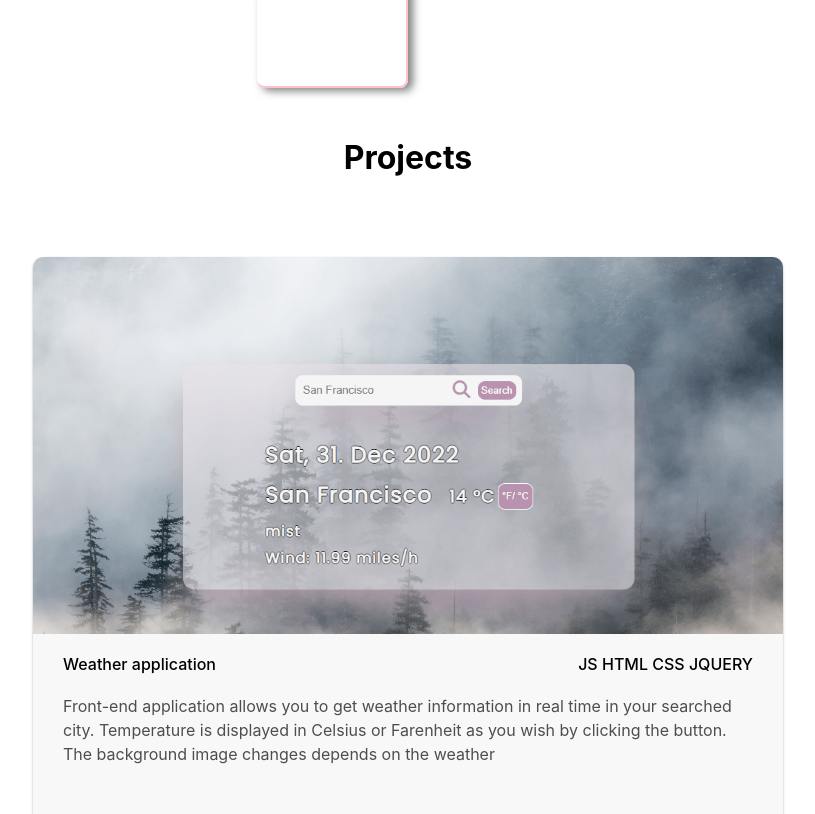
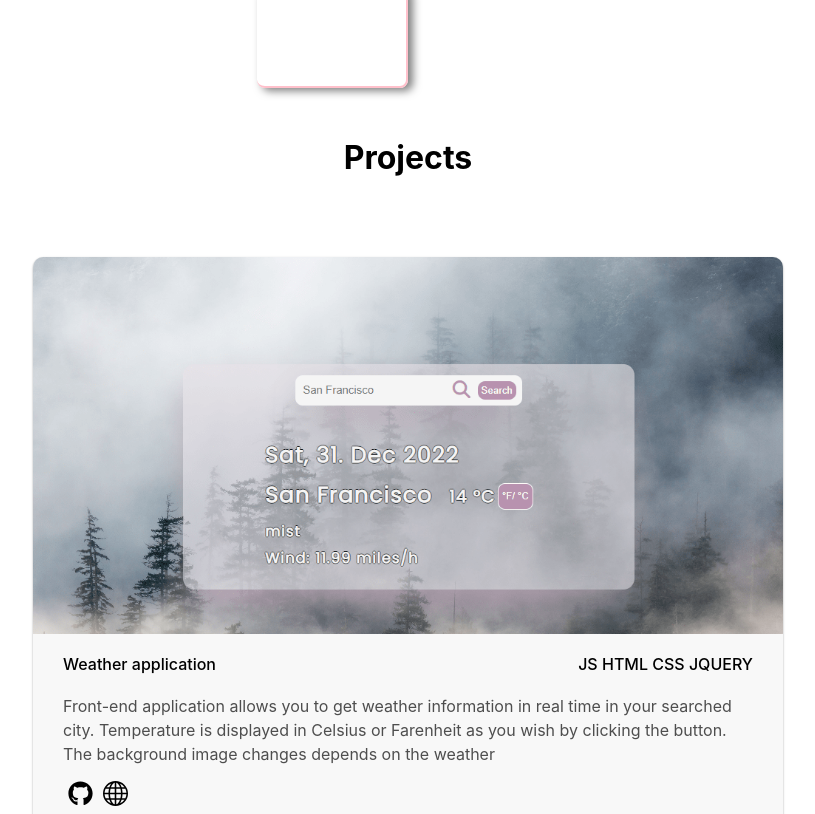
Before and after one commit to Brigitta-Nagy/portfolio, a React (Create React App) app in the folder portfolio-react/: page / in a window 1280 px wide. Shown: the part 1986-2800 px from the top of the page, without its empty margins (232-1047 px from the left). Built offline with nearby package versions, Linux system fonts and the light colour scheme; a web font is replaced by a local one.

Commit message:
links to github page

```diff
--- a/portfolio-react/src/components/Projects/Projects.jsx
+++ b/portfolio-react/src/components/Projects/Projects.jsx
@@ -1,5 +1,6 @@
 import React from 'react'
-
+import {FaGithub} from 'react-icons/fa'
+import {BsGlobe} from 'react-icons/bs'
 import AOS from 'aos'
 import 'aos/dist/aos.css'
 import styles from './Projects.module.css';
@@ -22,7 +23,15 @@ function Projects() {
             <div className={styles.project_description}>
               Front-end application allows you to get weather information in real time in your searched city. Temperature is displayed in Celsius or Farenheit as you wish by clicking the button.
               The background image  changes depends on the weather
-            </div>
+            </div >
+            <div className={styles.iconsContainer}>
+              <a href="https://github.com/Brigitta-Nagy/weather-app" target="_blank" rel="noreferrer">
+                <FaGithub size={25}  />
+              </a>
+              <a href="https://brigitta-nagy.github.io/weather-app/" target="_blank" rel="noreferrer">
+                <BsGlobe size={25} />
+              </a>
+              </div>
           </div>
       </div>
     </div>
@@ -34,12 +43,20 @@ function Projects() {
         <div className={styles.project_content_wrapper}>
             <div>
               <div className={styles.project_title}>
-              Restaurant
+              Restaurant page
               <div className={styles.project_tech}>HTML CSS  SASS</div>
             </div>
             <div className={styles.project_description}>
               This webpage was created according to mockup, with lots type of animation. Each card leads to different pages where the menu slide up, heart and button scale up.
             </div>
+            <div className={styles.iconsContainer}>
+              <a href="https://github.com/Brigitta-Nagy/MyFood-project2" target="_blank" rel="noreferrer">
+                <FaGithub size={25} />
+              </a>
+              <a href="" target="_blank" rel="noreferrer">
+                <BsGlobe size={25} />
+              </a>
+              </div>
           </div>
       </div>
     </div>
@@ -50,14 +67,22 @@ function Projects() {
         <div className={styles.project_content_wrapper}>
             <div>
               <div className={styles.project_title}>
-              Weather application
-              <div className={styles.project_tech}>JS HTML CSS JQUERY</div>
+              Meeting application
+              <div className={styles.project_tech}>REACT HTML CSS BOOTSTRAP</div>
             </div>
             <div className={styles.project_description}>
               Front-end application allows you to get weather information in real time in your searched city. Temperature is displayed in Celsius or Farenheit as you wish by clicking the button.
               The background image  changes depends on the weather
             </div>
           </div>
+          <div className={styles.iconsContainer}>
+              <a href="https://github.com/Brigitta-Nagy/MyFood-project2" target="_blank" rel="noreferrer">
+                <FaGithub size={25} />
+              </a>
+              <a href="" rel="noreferrer" target="_blank">
+                <BsGlobe size={25} />
+              </a>
+              </div>
       </div>
     </div>
     <div className={styles.project_card} id='projects'>
@@ -67,13 +92,21 @@ function Projects() {
         <div className={styles.project_content_wrapper}>
             <div>
               <div className={styles.project_title}>
-              Weather application
-              <div className={styles.project_tech}>JS HTML CSS JQUERY</div>
+              To-do app
+              <div className={styles.project_tech}>REACT HTML CSS JQUERY</div>
             </div>
             <div className={styles.project_description}>
               Front-end application allows you to get weather information in real time in your searched city. Temperature is displayed in Celsius or Farenheit as you wish by clicking the button.
               The background image  changes depends on the weather
             </div>
+          </div>
+          <div className={styles.iconsContainer}>
+              <a href="https://github.com/Brigitta-Nagy/todo-list-react" target="_blank" rel="noreferrer">
+                <FaGithub size={25} />
+              </a>
+              <a href="https://resonant-pasca-16ce58.netlify.app/" rel="noreferrer" target="_blank">
+                <BsGlobe size={25} />
+              </a>
           </div>
       </div>
     </div>
--- a/portfolio-react/src/components/Projects/Projects.module.css
+++ b/portfolio-react/src/components/Projects/Projects.module.css
@@ -66,3 +66,12 @@
   line-height: 1.5;
   color: rgb(78, 78, 78);
 }
+
+.iconsContainer a{
+  color: black;
+  padding: 5px;
+
+}
+.iconsContainer{
+  margin-top: 15px;
+}
--- a/portfolio-react/src/components/Signature/Signature.module.css
+++ b/portfolio-react/src/components/Signature/Signature.module.css
@@ -105,7 +105,7 @@
 
   top:0;
   left:0;
-  background: linear-gradient(to top left, rgb(92, 90, 90),  rgba(68, 65, 65, 0)) ;
+  background: linear-gradient(to top left, rgb(221, 212, 212),  rgba(182, 175, 175, 0)) ;
 
 }
 @media screen and (max-width: 600px){
```
